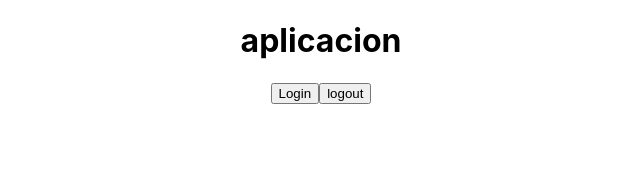
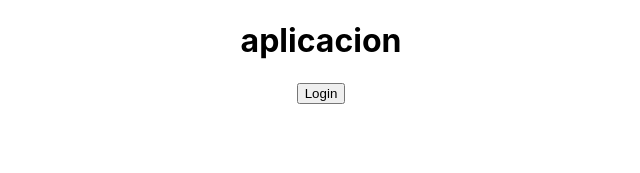
Before and after one commit to fc1054547159/Login_DH, a React (Create React App) app: page / in a window 1280 px wide. Shown: the top 173 px of the page, without its empty margins (319-959 px from the left). Built offline with nearby package versions, Linux system fonts and the light colour scheme.

Commit message:
se arreglo el login para que solo aparezca el boton para iniciar sesion, y se oculto para que no  aparezca cuando ya se ha iniciado la sesion, es decir solo se vea el boton le logout

```diff
--- a/src/App.js
+++ b/src/App.js
@@ -3,12 +3,15 @@ import LoginButton from './components/LoginButton';
 import LogoutButton from './components/LogoutButton';
 import Profile from './components/Profile';
 
+import { useAuth0 } from '@auth0/auth0-react';
+
 function App() {
+  const {isAuthenticated} = useAuth0 ()
+
   return (
     <div className="App">
       <h1>aplicacion</h1>
-      <LoginButton />
-      <LogoutButton/>
+      {isAuthenticated ? <LogoutButton/> : <LoginButton />}
       <Profile />
     </div>
   );
```
